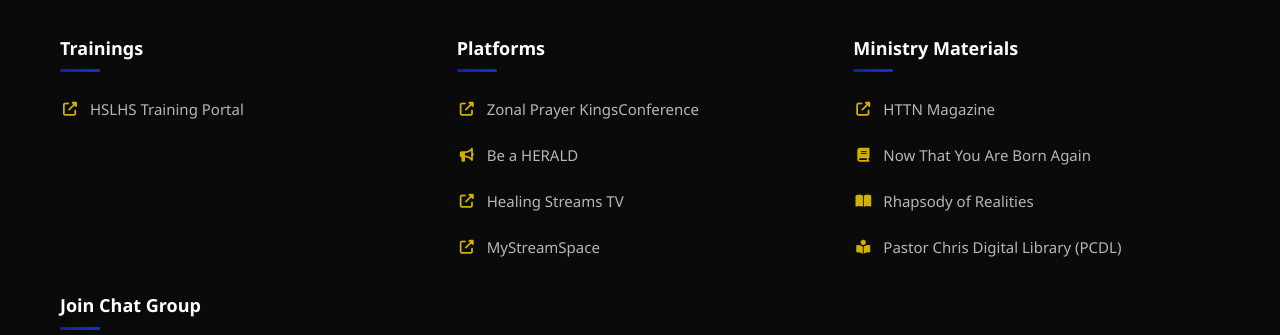
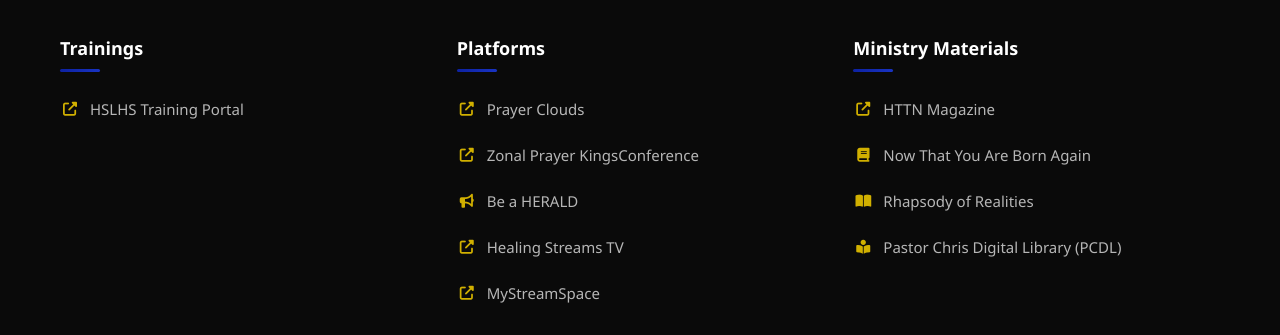
Before and after one commit to dallas-zone/hslhs, a plain HTML site: page index.html in a window 1280 px wide. Shown: the part 1277-1612 px from the top of the page. Drawn offline with Linux system fonts and the light colour scheme; a script that the page names is missing.

Commit message:
Update index.html

```diff
--- a/index.html
+++ b/index.html
@@ -180,6 +180,7 @@
                     <div class="footer-column">
                         <h4>Platforms</h4>
                         <ul class="footer-links">
+                            <li><a href="https://prayerclouds.org/" target="_blank"><i class="fas fa-external-link-alt"></i>Prayer Clouds</a></li>
                             <li><a href="https://pro2.kingsconference.org/dallas" target="_blank"><i class="fas fa-external-link-alt"></i>Zonal Prayer KingsConference</a></li>
                             <li><a href="http://herald.healingstreams.tv" target="_blank"><i class="fas fa-bullhorn"></i> Be a HERALD</a></li>
                             <li><a href="http://healingstreams.tv/" target="_blank"><i class="fas fa-external-link-alt"></i> Healing Streams TV</a></li>
```
